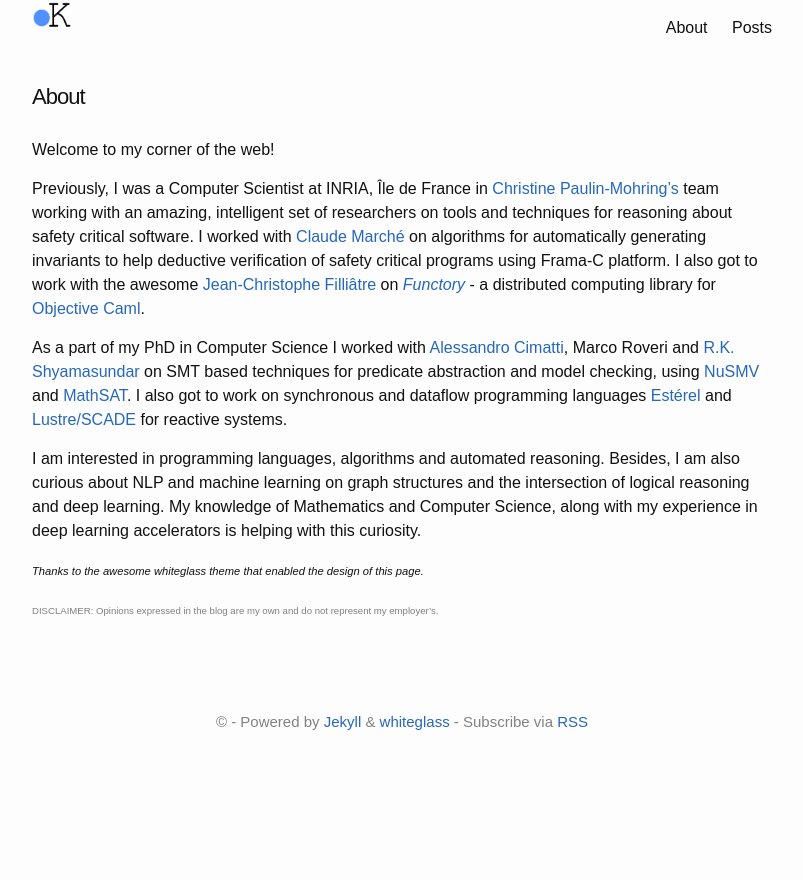
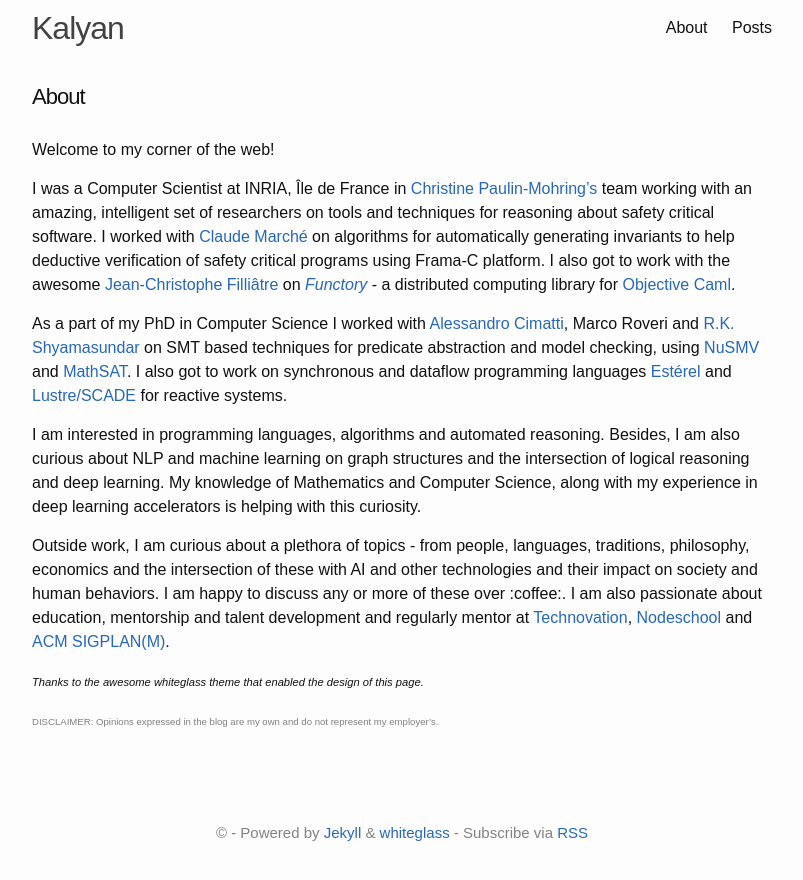
Before and after one commit to dotkay/dotkay.github.io, a Jekyll site: the page built from about.md, in a window 1280 px wide. Shown: the top 880 px of the page, without its empty margins (238-1041 px from the left). Built offline with Jekyll 4.4.1, drawn with Linux system fonts in a browser that asks for light colours.

Commit message:
updated title, etc.

```diff
--- a/_config.yml
+++ b/_config.yml
@@ -1,6 +1,5 @@
 theme: jekyll-whiteglass
-# title: Quotidien -- if you want img instead of txt use title-img
-title-img: /assets/images/dotk.png
+title: Kalyan
 description: Learning by teaching
 url: "https://dotkay.github.io"
 timezone: PDT
--- a/_includes/header.html
+++ b/_includes/header.html
@@ -1,10 +1,7 @@
 <header class="site-header">
 
   <div class="wrapper">
-    <!-- Mathjax Support
     <a class="site-title" href="{{ "/" | relative_url }}">{{ site.title | escape }}</a>
-    -->
-    <img src="{{site.title-img | escape}}" width="40" height="30">
     <nav class="site-nav">
       {% for link in site.data.navigation.main %}
         {% if link.url contains "http" %}
--- a/about.md
+++ b/about.md
@@ -6,11 +6,13 @@ permalink: /about/
 
 Welcome to my corner of the web!
 
-Previously, I was a Computer Scientist at INRIA, Île de France in [Christine Paulin-Mohring's](https://www.lri.fr/~paulin/) team working with an amazing, intelligent set of researchers on tools and techniques for reasoning about safety critical software. I worked with [Claude Marché](https://marche.gitlabpages.inria.fr/home/) on algorithms for automatically generating invariants to help deductive verification of safety critical programs using Frama-C platform. I also got to work with the awesome [Jean-Christophe Filliâtre](https://www.lri.fr/~filliatr/) on [_Functory_](https://github.com/backtracking/functory) - a distributed computing library for [Objective Caml](https://ocaml.org/).
+I was a Computer Scientist at INRIA, Île de France in [Christine Paulin-Mohring's](https://www.lri.fr/~paulin/) team working with an amazing, intelligent set of researchers on tools and techniques for reasoning about safety critical software. I worked with [Claude Marché](https://marche.gitlabpages.inria.fr/home/) on algorithms for automatically generating invariants to help deductive verification of safety critical programs using Frama-C platform. I also got to work with the awesome [Jean-Christophe Filliâtre](https://www.lri.fr/~filliatr/) on [_Functory_](https://github.com/backtracking/functory) - a distributed computing library for [Objective Caml](https://ocaml.org/).
 
 As a part of my PhD in Computer Science I worked with [Alessandro Cimatti](https://ict.fbk.eu/people/detail/alessandro-cimatti/), Marco Roveri and [R.K. Shyamasundar](https://www.insaindia.res.in/detail.php?id=N95-1186) on SMT based techniques for predicate abstraction and model checking, using [NuSMV](https://nusmv.fbk.eu/) and [MathSAT](https://mathsat.fbk.eu/). I also got to work on synchronous and dataflow programming languages [Estérel](https://www-sop.inria.fr/esterel.org/files/) and [Lustre/SCADE](https://www-verimag.imag.fr/Outils-SynchronesNEW.html) for reactive systems.
 
 I am interested in programming languages, algorithms and automated reasoning. Besides, I am also curious about NLP and machine learning on graph structures and the intersection of logical reasoning and deep learning. My knowledge of Mathematics and Computer Science, along with my experience in deep learning accelerators is helping with this curiosity.
+
+Outside work, I am curious about a plethora of topics - from people, languages, traditions, philosophy, economics and the intersection of these with AI and other technologies and their impact on society and human behaviors. I am happy to discuss any or more of these over :coffee:. I am also passionate about education, mentorship and talent development and regularly mentor at [Technovation](https://www.technovation.org/), [Nodeschool](https://nodeschool.io/) and [ACM SIGPLAN(M)](https://www.sigplan.org/LongTermMentoring/).
 
 <span style="font-size: 70%">
 <i>Thanks to the awesome whiteglass theme that enabled the design of this page.</i>
```
